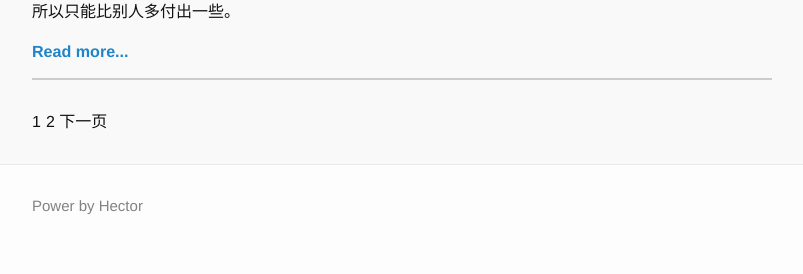
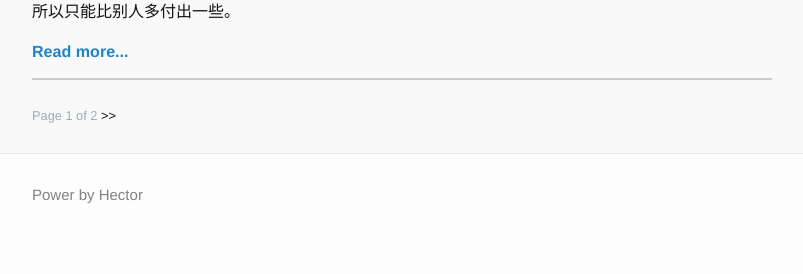
Before and after one commit to hoohack/hoohack.github.io, a Jekyll site: the page built from index.html, in a window 1280 px wide. Shown: the part 4380-4654 px from the top of the page, without its empty margins (238-1041 px from the left). Built offline with Jekyll 4.4.1, drawn with Linux system fonts in a browser that asks for light colours; the list of posts is cut into pages by our own code; comment, search, counter and statistics services are not loaded.

Commit message:
update style

```diff
--- a/_sass/_layout.scss
+++ b/_sass/_layout.scss
@@ -138,10 +138,8 @@
 
 #post-pagination ul {
     list-style: none;
-    display: inline-block;
     margin-left: auto;
     margin-right: auto;
-    margin-bottom: -7px;
     text-align: center;
 }
 
@@ -153,7 +151,6 @@
 #post-pagination ul li:first-child {
     margin-left: 0;
 }
-
 /**
  * Site footer
  */
@@ -312,3 +309,12 @@
         }
     }
 }
+
+.pagination {
+    color: #9EABB3;
+    font-size: 0.8em;
+    line-height: 1em;
+    margin-left: auto;
+    margin-right: auto;
+    width: auto;
+}
--- a/index.html
+++ b/index.html
@@ -30,36 +30,37 @@ layout: default
   {% if paginator.previous_page %}
   <span class="previous">
     {% if paginator.previous_page == 1 %}
-    <a href="/">上一页</a>
+    <a href="/"> << </a>
     {% else %}
-    <a href="{{ paginator.previous_page_path }}">上一页</a>
+    <a href="{{ paginator.previous_page_path }}"> << </a>
     {% endif %}
   </span>
   {% endif %}
 
-  <ul class="pages">
-    <li class="page">
-      {% if paginator.page == 1 %}
-      <span class="current-page">1</span>
-      {% else %}
-      <a href="/">1</a>
-      {% endif %}
-    </li>
+  <!--<ul class="pages">-->
+    <!--<li class="page">-->
+      <!--{% if paginator.page == 1 %}-->
+      <!--<span class="current-page">1</span>-->
+      <!--{% else %}-->
+      <!--<a href="/">1</a>-->
+      <!--{% endif %}-->
+    <!--</li>-->
 
-    {% for count in (2..paginator.total_pages) %}
-    <li class="page">
-      {% if count == paginator.page %}
-      <span class="current-page">{{ count }}</span>
-      {% else %}
-      <a href="/page{{ count }}">{{ count }}</a>
-      {% endif %}
-    </li>
-    {% endfor %}
-  </ul>
+    <!--{% for count in (2..paginator.total_pages) %}-->
+    <!--<li class="page">-->
+      <!--{% if count == paginator.page %}-->
+      <!--<span class="current-page">{{ count }}</span>-->
+      <!--{% else %}-->
+      <!--<a href="/page{{ count }}">{{ count }}</a>-->
+      <!--{% endif %}-->
+    <!--</li>-->
+    <!--{% endfor %}-->
+    <span>Page {{ paginator.page }} of {{ paginator.total_pages }}</span>
+  <!--</ul>-->
 
   {% if paginator.next_page %}
   <span class="next">
-    <a href="{{ paginator.next_page_path }}">下一页</a>
+    <a href="{{ paginator.next_page_path }}"> >> </a>
   </span>
   {% endif %}
 
```
